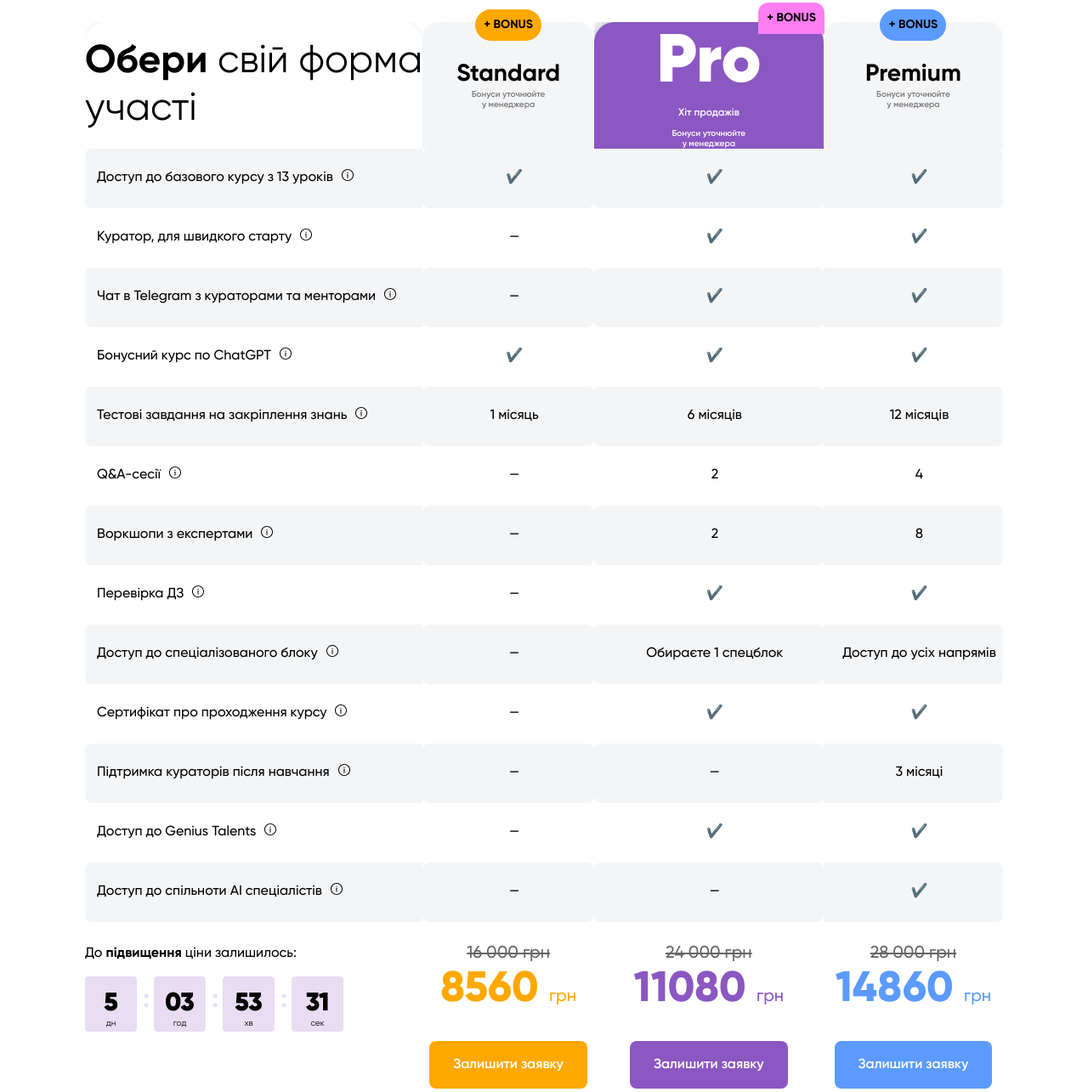
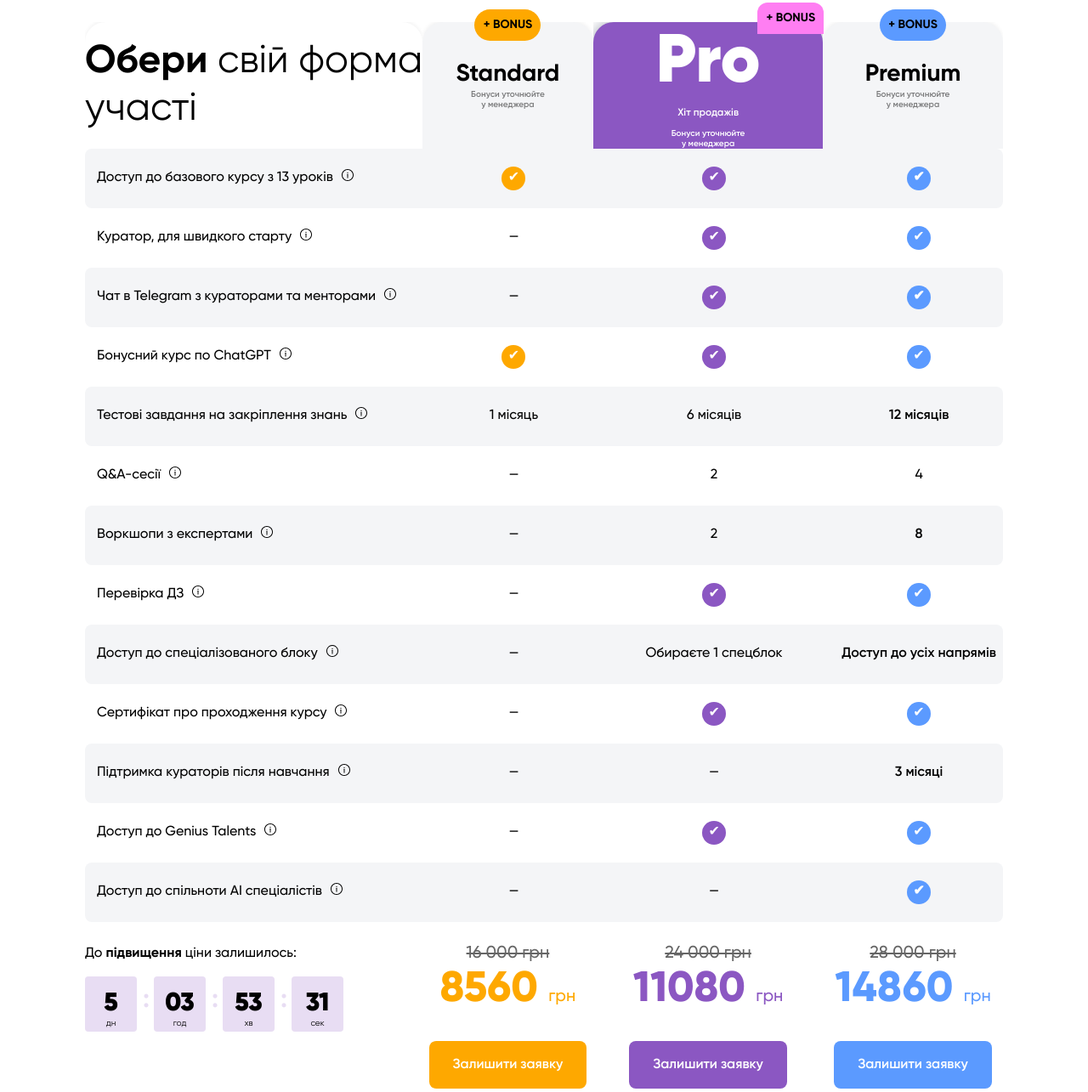
Before and after one commit to Viktor-Baratej/GENIUS, a plain HTML site: page index.html in a window 1280 px wide. Shown: the part 3811-5096 px from the top of the page at 85% size. Drawn offline with Linux system fonts and the light colour scheme.

Commit message:
add fix check

```diff
--- a/css/pricing-section.css
+++ b/css/pricing.css
@@ -190,6 +190,7 @@
   width: 270px;
   position: relative;
   z-index: 2;
+
 }
 
 .plan__badge {
@@ -296,11 +297,11 @@
   color: #000;
 }
 
-.pricing__body td:has(> span.check) {
+/* .pricing__body td:has(> span.check) {
   display: flex;
   justify-content: center;
   align-items: center;
-}
+} */
 
 .check {
   display: inline-flex;
@@ -338,19 +339,24 @@
 
 .pricing__body tr td:nth-child(n+2) {
   text-align: center;
+
 }
 
 .pricing__body tr:nth-child(odd) td {
   background: #f4f5f7;
-  border-radius: 8px;
 }
 
 .pricing__body tr:nth-child(odd) td:first-child {
   border-radius: 8px 0 0 8px;
+
 }
 
 .pricing__body tr:nth-child(odd) td:last-child {
   border-radius: 0 8px 8px 0;
+  font-weight: 600;
+font-size: 16px;
+line-height: 120%;
+color: #000;
 }
 
 /* Підказки для features */
--- a/index.html
+++ b/index.html
@@ -11,7 +11,7 @@
 <link rel="stylesheet" href="./css/ai.css">
 <link rel="stylesheet" href="./css/program.css">
 <link rel="stylesheet" href="./css/packages.css">
-<link rel="stylesheet" href="./css/pricing-section.css">
+<link rel="stylesheet" href="./css/pricing.css">
 <link rel="stylesheet" href="./css/installment.css">
 <link rel="stylesheet" href="./css/footer.css">
 
@@ -476,9 +476,9 @@
               </span>
             </span>
           </td>
-          <td>✔️</td>
-          <td>✔️</td>
-          <td>✔️</td>
+        <td><span class="check">✔</span></td>
+        <td><span class="check">✔</span></td>
+        <td><span class="check">✔</span></td>
         </tr>
 
         <tr>
@@ -495,8 +495,8 @@
             </span>
           </td>
           <td>—</td>
-          <td>✔️</td>
-          <td>✔️</td>
+         <td><span class="check">✔</span></td>
+        <td><span class="check">✔</span></td>
         </tr>
 
         <tr>
@@ -513,8 +513,8 @@
             </span>
           </td>
           <td>—</td>
-          <td>✔️</td>
-          <td>✔️</td>
+         <td><span class="check">✔</span></td>
+         <td><span class="check">✔</span></td>
         </tr>
 
         <tr>
@@ -530,9 +530,9 @@
               </span>
             </span>
           </td>
-          <td>✔️</td>
-          <td>✔️</td>
-          <td>✔️</td>
+        <td><span class="check">✔</span></td>
+        <td><span class="check">✔</span></td>
+        <td><span class="check">✔</span></td>
         </tr>
 
         <tr>
@@ -603,8 +603,8 @@
             </span>
           </td>
           <td>—</td>
-          <td>✔️</td>
-          <td>✔️</td>
+         <td><span class="check">✔</span></td>
+        <td><span class="check">✔</span></td>
         </tr>
 
         <tr>
@@ -639,8 +639,8 @@
             </span>
           </td>
           <td>—</td>
-          <td>✔️</td>
-          <td>✔️</td>
+        <td><span class="check">✔</span></td>
+        <td><span class="check">✔</span></td>
         </tr>
 
         <tr>
@@ -675,8 +675,8 @@
             </span>
           </td>
           <td>—</td>
-          <td>✔️</td>
-          <td>✔️</td>
+        <td><span class="check">✔</span></td>
+        <td><span class="check">✔</span></td>
         </tr>
 
         <tr>
@@ -694,7 +694,7 @@
           </td>
           <td>—</td>
           <td>—</td>
-          <td>✔️</td>
+       <td><span class="check">✔</span></td>
         </tr>
 
       </tbody>
```
